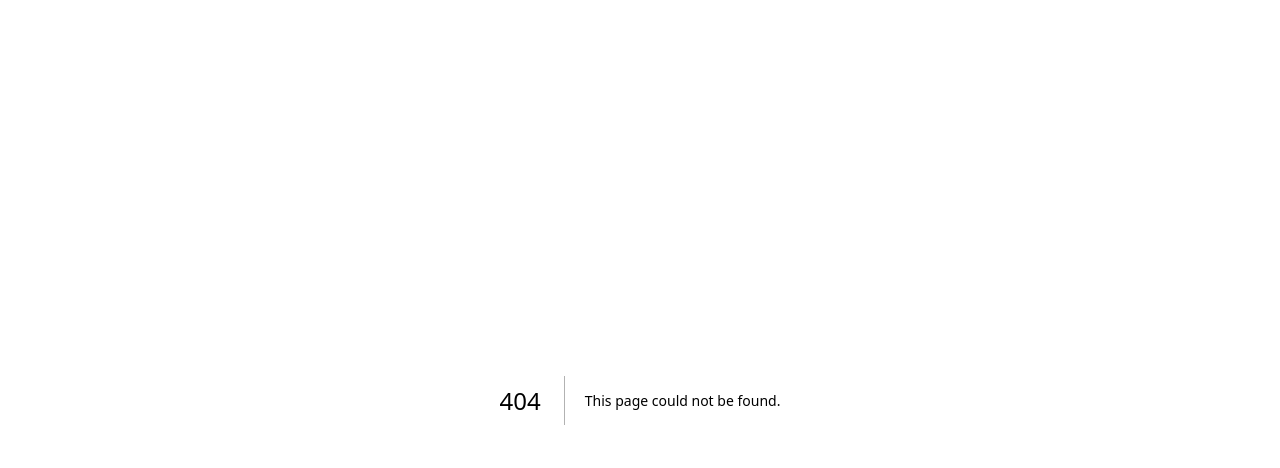
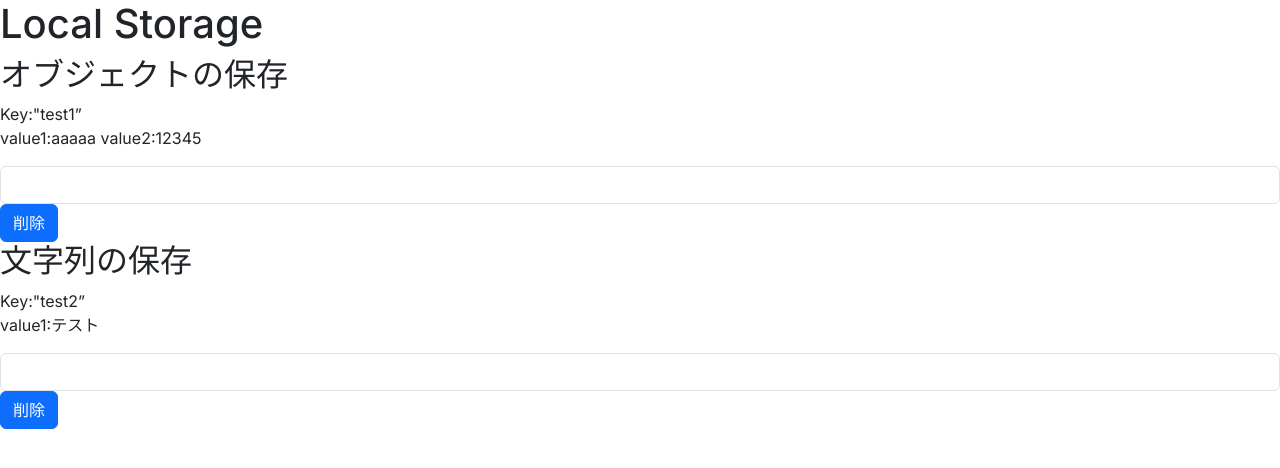
Before and after one commit to 310ken1/react-sample, a Next.js app: page /localstrage in a window 1280 px wide. Before the commit this address had no page. Shown: the top 468 px of the page. Built offline with nearby package versions, Linux system fonts and the light colour scheme.

Commit message:
LocalStorageのサンプル

```diff
--- /dev/null
+++ b/src/app/localstrage/page.tsx
@@ -0,0 +1,51 @@
+"use client";
+
+import useLocalStorage from "@/hooks/useLocalStorage";
+import { Button, Form } from "react-bootstrap";
+
+type TestValue = {
+  value1: string;
+  value2: number;
+};
+
+const LocalStoragePage = () => {
+  const [test1, setTest1, deleteTest1] = useLocalStorage("test1", {
+    value1: "aaaaa",
+    value2: 12345,
+  } as TestValue);
+
+  const [test2, setTest2, deleteTest2] = useLocalStorage("test2", "テスト");
+
+  return (
+    <>
+      <h1>Local Storage</h1>
+      <h2>オブジェクトの保存</h2>
+      <p>
+        Key:&quot;test1&rdquo;
+        <br />
+        value1:{test1?.value1} value2:{test1?.value2}
+      </p>
+      <Form>
+        <Form.Control
+          onChange={(event) =>
+            setTest1({ value1: event.target.value, value2: 9999 } as TestValue)
+          }
+        ></Form.Control>
+      </Form>
+      <Button onClick={() => deleteTest1()}>削除</Button>
+      <h2>文字列の保存</h2>
+      <p>
+        Key:&quot;test2&rdquo;
+        <br />
+        value1:{test2}
+      </p>
+      <Form>
+        <Form.Control
+          onChange={(event) => setTest2(event.target.value)}
+        ></Form.Control>
+      </Form>
+      <Button onClick={() => deleteTest2()}>削除</Button>
+    </>
+  );
+};
+export default LocalStoragePage;
--- a/src/app/page.tsx
+++ b/src/app/page.tsx
@@ -9,6 +9,8 @@ export default function Home() {
       <Container>
         <h1>React Bootstrap</h1>
         <Link href="/grid">Grid Systemサンプル</Link>
+        <h1>Local Storage</h1>
+        <Link href="/localstrage">LocalStorageサンプル</Link>
       </Container>
     </main>
   );
--- /dev/null
+++ b/src/hooks/useLocalStorage.ts
@@ -0,0 +1,34 @@
+import { useEffect, useState } from "react";
+
+const useLocalStorage = (key: string, initialValue: any) => {
+  const [state, setState] = useState<any>();
+
+  useEffect(() => {
+    try {
+      const value = window.localStorage.getItem(key);
+      setState(value ? JSON.parse(value) : initialValue);
+    } catch (error) {
+      console.error(error);
+    }
+    // eslint-disable-next-line react-hooks/exhaustive-deps
+  }, []);
+
+  const setValue = (value: any) => {
+    try {
+      const v = value instanceof Function ? value(state) : value;
+      window.localStorage.setItem(key, JSON.stringify(v));
+      setState(v);
+    } catch (error) {
+      console.error(error);
+    }
+  };
+
+  const deleteValue = () => {
+    window.localStorage.removeItem(key);
+    setState(initialValue);
+  };
+
+  return [state, setValue, deleteValue];
+};
+
+export default useLocalStorage;
```
